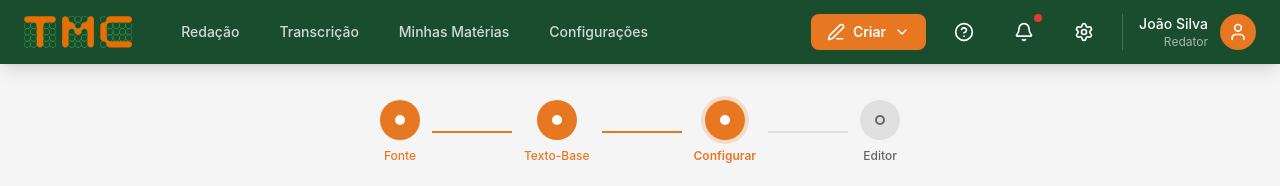
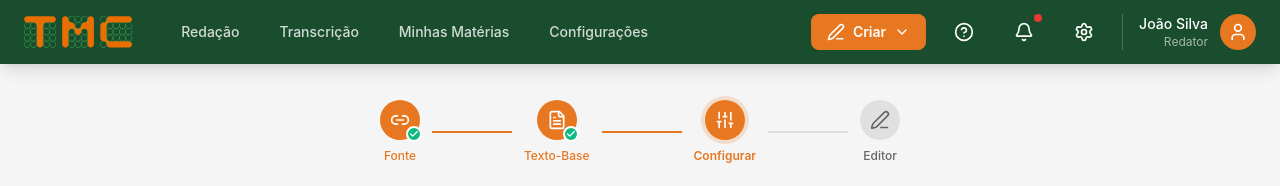
Before and after one commit to Jaar-TMC/tmc-redacao, a React (Vite) app in the folder tmc-redacao/: page /criar/revisar in a window 1280 px wide. Shown: the top 186 px of the page. Built offline with nearby package versions, Linux system fonts and the light colour scheme.

Commit message:
front ícones melhorados

```diff
--- a/tmc-redacao/src/components/criar/Stepper.jsx
+++ b/tmc-redacao/src/components/criar/Stepper.jsx
@@ -1,4 +1,13 @@
 import PropTypes from 'prop-types';
+import { Link2, FileText, Sliders, PenLine, Check } from 'lucide-react';
+
+// Mapeamento de ícones por label do step
+const stepIcons = {
+  'Fonte': Link2,
+  'Texto-Base': FileText,
+  'Configurar': Sliders,
+  'Editor': PenLine
+};
 
 /**
  * Stepper - Componente de navegação por etapas para o fluxo de criação de matéria
@@ -60,10 +69,10 @@ function Stepper({ steps, currentStep, onStepClick }) {
                   aria-label={`${stepLabel}${isCompleted ? ' - Completo' : isCurrent ? ' - Atual' : ' - Pendente'}`}
                   tabIndex={isClickable || isCurrent ? 0 : -1}
                 >
-                  {/* Círculo da etapa */}
+                  {/* Círculo da etapa com ícone personalizado */}
                   <div
                     className={`
-                      flex items-center justify-center w-10 h-10 rounded-full
+                      relative flex items-center justify-center w-10 h-10 rounded-full
                       font-semibold text-sm transition-all duration-300 ease-in-out
                       ${isCompleted
                         ? 'bg-tmc-orange text-white'
@@ -73,39 +82,17 @@ function Stepper({ steps, currentStep, onStepClick }) {
                       }
                     `}
                   >
-                    {/* Ícone baseado no estado */}
-                    {isCompleted ? (
-                      // Círculo preenchido
-                      <svg
-                        className="w-5 h-5"
-                        viewBox="0 0 20 20"
-                        fill="currentColor"
-                        aria-hidden="true"
-                      >
-                        <circle cx="10" cy="10" r="5" />
-                      </svg>
-                    ) : isCurrent ? (
-                      // Círculo preenchido com destaque
-                      <svg
-                        className="w-5 h-5"
-                        viewBox="0 0 20 20"
-                        fill="currentColor"
-                        aria-hidden="true"
-                      >
-                        <circle cx="10" cy="10" r="5" />
-                      </svg>
-                    ) : (
-                      // Círculo vazio
-                      <svg
-                        className="w-5 h-5"
-                        viewBox="0 0 20 20"
-                        fill="none"
-                        stroke="currentColor"
-                        strokeWidth="2"
-                        aria-hidden="true"
-                      >
-                        <circle cx="10" cy="10" r="4" />
-                      </svg>
+                    {/* Ícone específico do step */}
+                    {(() => {
+                      const IconComponent = stepIcons[stepLabel] || Link2;
+                      return <IconComponent className="w-5 h-5" aria-hidden="true" />;
+                    })()}
+
+                    {/* Badge de check para steps completos */}
+                    {isCompleted && (
+                      <div className="absolute -bottom-0.5 -right-0.5 w-4 h-4 bg-success rounded-full flex items-center justify-center border-2 border-white">
+                        <Check className="w-2.5 h-2.5 text-white" strokeWidth={3} />
+                      </div>
                     )}
                   </div>
 
@@ -166,7 +153,7 @@ function Stepper({ steps, currentStep, onStepClick }) {
                       onClick={() => isClickable && onStepClick && onStepClick(index)}
                       disabled={!isClickable}
                       className={`
-                        flex items-center justify-center w-8 h-8 rounded-full
+                        relative flex items-center justify-center w-8 h-8 rounded-full
                         font-semibold text-xs transition-all duration-300 ease-in-out
                         ${isClickable
                           ? 'cursor-pointer focus-visible:outline-tmc-orange'
@@ -183,35 +170,17 @@ function Stepper({ steps, currentStep, onStepClick }) {
                       aria-label={`${stepLabel}${isCompleted ? ' - Completo' : isCurrent ? ' - Atual' : ' - Pendente'}`}
                       tabIndex={isClickable || isCurrent ? 0 : -1}
                     >
-                      {isCompleted ? (
-                        <svg
-                          className="w-4 h-4"
-                          viewBox="0 0 16 16"
-                          fill="currentColor"
-                          aria-hidden="true"
-                        >
-                          <circle cx="8" cy="8" r="4" />
-                        </svg>
-                      ) : isCurrent ? (
-                        <svg
-                          className="w-4 h-4"
-                          viewBox="0 0 16 16"
-                          fill="currentColor"
-                          aria-hidden="true"
-                        >
-                          <circle cx="8" cy="8" r="4" />
-                        </svg>
-                      ) : (
-                        <svg
-                          className="w-4 h-4"
-                          viewBox="0 0 16 16"
-                          fill="none"
-                          stroke="currentColor"
-                          strokeWidth="2"
-                          aria-hidden="true"
-                        >
-                          <circle cx="8" cy="8" r="3" />
-                        </svg>
+                      {/* Ícone específico do step (mobile) */}
+                      {(() => {
+                        const IconComponent = stepIcons[stepLabel] || Link2;
+                        return <IconComponent className="w-4 h-4" aria-hidden="true" />;
+                      })()}
+
+                      {/* Badge de check para steps completos (mobile) */}
+                      {isCompleted && (
+                        <div className="absolute -bottom-0.5 -right-0.5 w-3.5 h-3.5 bg-success rounded-full flex items-center justify-center border-2 border-white">
+                          <Check className="w-2 h-2 text-white" strokeWidth={3} />
+                        </div>
                       )}
                     </button>
 
```
Also changed, not shown: 1 other file (tests, documents, lock files or other folders).
